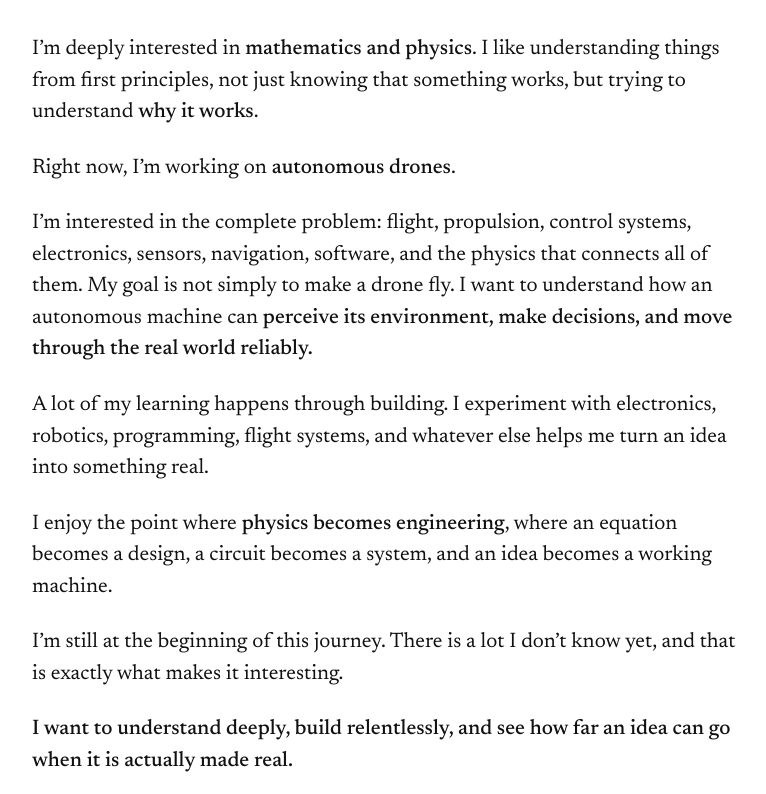
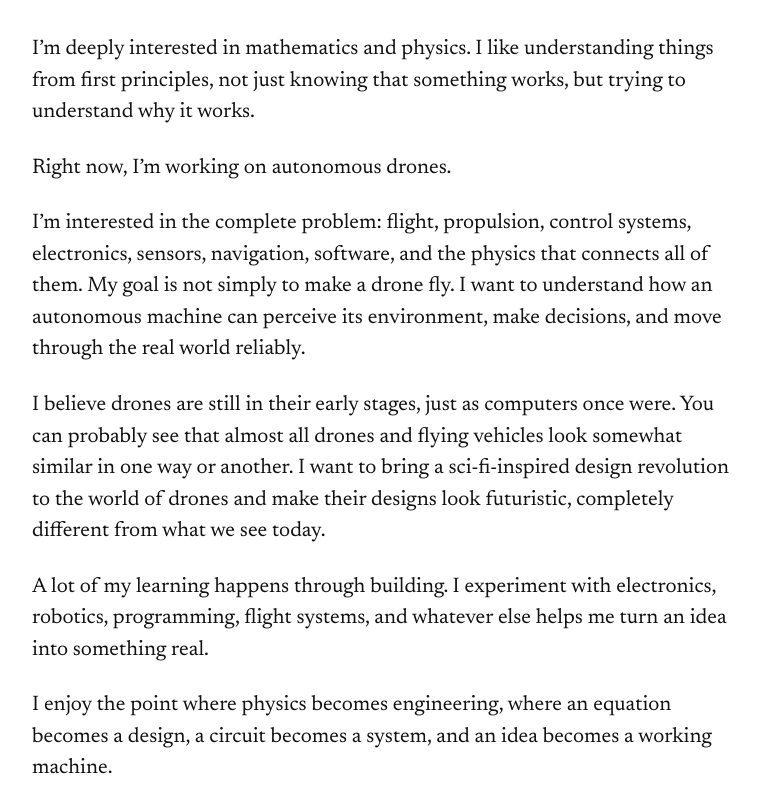
Before and after one commit to princejoshi12/blog, a plain HTML site: page index.html in a window 1280 px wide. Shown: the part 158-952 px from the top of the page, without its empty margins (16-782 px from the left). Drawn offline with Linux system fonts and the light colour scheme.

Commit message:
Update About copy and add LinkedIn to Contact.
Co-authored-by: Cursor <cursoragent@cursor.com>

```diff
--- a/index.html
+++ b/index.html
@@ -20,13 +20,14 @@
 
   <main class="page">
     <h1 class="essay-open">I’m Prince, a 14-year-old builder.</h1>
-    <p>I’m deeply interested in <strong>mathematics and physics</strong>. I like understanding things from first principles, not just knowing that something works, but trying to understand <strong>why it works</strong>.</p>
-    <p>Right now, I’m working on <strong>autonomous drones</strong>.</p>
-    <p>I’m interested in the complete problem: flight, propulsion, control systems, electronics, sensors, navigation, software, and the physics that connects all of them. My goal is not simply to make a drone fly. I want to understand how an autonomous machine can <strong>perceive its environment, make decisions, and move through the real world reliably.</strong></p>
+    <p>I’m deeply interested in mathematics and physics. I like understanding things from first principles, not just knowing that something works, but trying to understand why it works.</p>
+    <p>Right now, I’m working on autonomous drones.</p>
+    <p>I’m interested in the complete problem: flight, propulsion, control systems, electronics, sensors, navigation, software, and the physics that connects all of them. My goal is not simply to make a drone fly. I want to understand how an autonomous machine can perceive its environment, make decisions, and move through the real world reliably.</p>
+    <p>I believe drones are still in their early stages, just as computers once were. You can probably see that almost all drones and flying vehicles look somewhat similar in one way or another. I want to bring a sci-fi-inspired design revolution to the world of drones and make their designs look futuristic, completely different from what we see today.</p>
     <p>A lot of my learning happens through building. I experiment with electronics, robotics, programming, flight systems, and whatever else helps me turn an idea into something real.</p>
-    <p>I enjoy the point where <strong>physics becomes engineering</strong>, where an equation becomes a design, a circuit becomes a system, and an idea becomes a working machine.</p>
+    <p>I enjoy the point where physics becomes engineering, where an equation becomes a design, a circuit becomes a system, and an idea becomes a working machine.</p>
     <p>I’m still at the beginning of this journey. There is a lot I don’t know yet, and that is exactly what makes it interesting.</p>
-    <p class="close"><strong>I want to understand deeply, build relentlessly, and see how far an idea can go when it is actually made real.</strong></p>
+    <p class="close">I want to understand deeply, build relentlessly, and see how far an idea can go when it is actually made real.</p>
   </main>
 </body>
 </html>
```
Also changed, not shown: contact.html (+4 -0 lines).
